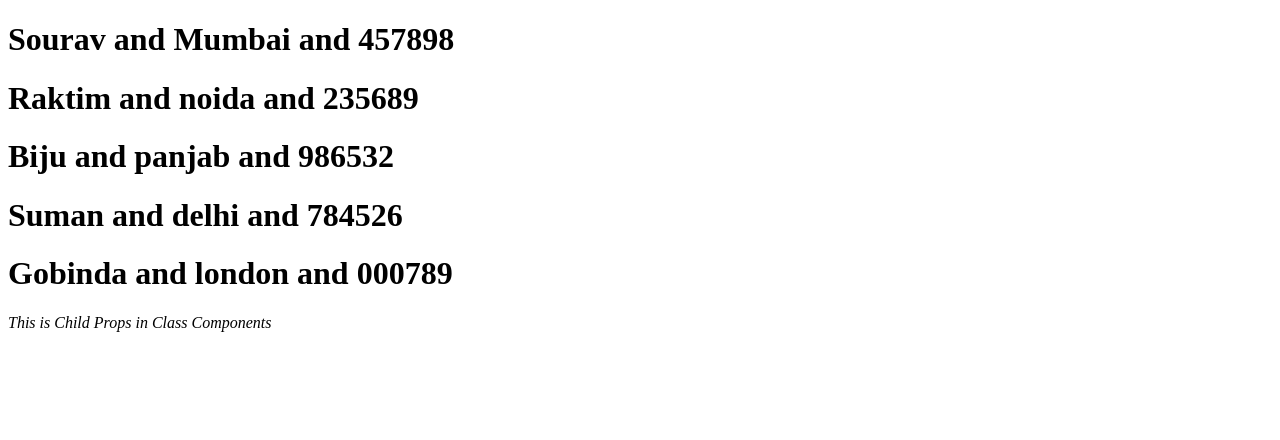
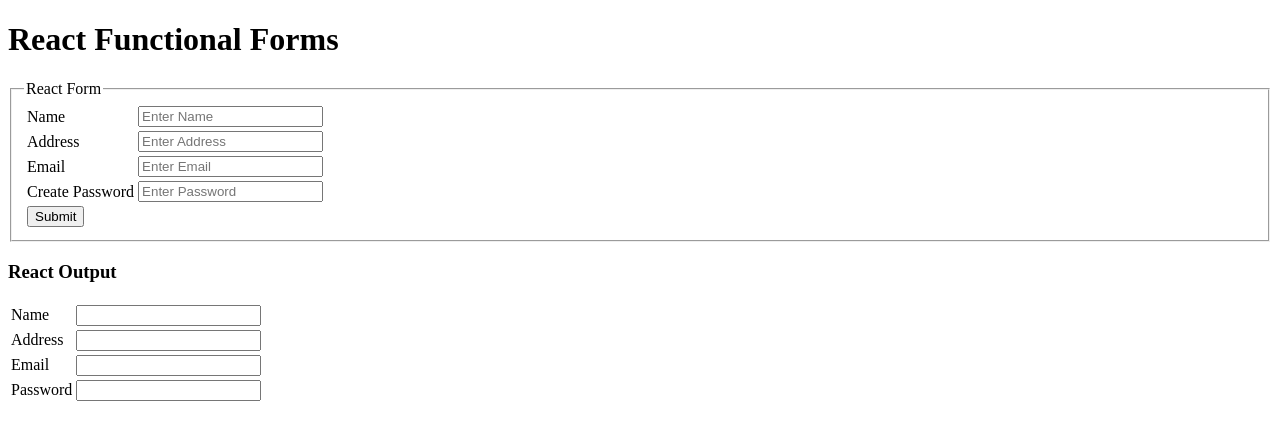
Before and after one commit to dassujan/ejobindiareact, a React (Create React App) app: page / in a window 1280 px wide. Shown: the top 440 px of the page. Built offline with nearby package versions, Linux system fonts and the light colour scheme.

Commit message:
DAY019 - REACT STATE MANAGEMENT, REACT INPUTS, REACT FORM BASICS

```diff
--- a/src/App.js
+++ b/src/App.js
@@ -1,37 +1,16 @@
-// import FirstFun from "./components/FirstFun.jsx";
-// import {FirstFun, FirstFun1} from "./components/FirstFun.jsx";
-// import FirstClass from "./components/FirstClass.jsx";
-import ClassProps from './components/ClassProps.jsx';
-import FunProps from './components/FunProps.jsx';
+import FunState from "./components/FunState";
+import ClassState from "./components/ClassState";
+import FunInputs from './components/FunInputs.jsx'
+import FunForm from "./components/FunForm";
 
 function App() {
-  var name = "Sujan";
   return (
     <div>
-      {/* <FirstFun1/> */}
-      {/* <FirstFun/> */}
-      {/* <FirstClass/> */}
-      {/* <FunProps/> */}
-      {/* <FunProps name = {name} add = "Burdwan" pin = "713101"/>
-      <FunProps name = 'Sourav' add = "Mumbai" pin = "457898"/>
-      <FunProps name = 'Raktim' add = "noida" pin = "235689"/>
-      <FunProps name = 'Biju' add = "panjab" pin ="986532"/>
-      <FunProps name = 'Suman' add = "delhi" pin ="784526"/>
-      <FunProps name = 'Harry' add = "pune" pin ="321548"/>
-      <FunProps name='Gobinda' add='london' pin='000789'>
-        <em>This is Child Props</em>
-      </FunProps> */}
-      {/* <ClassProps com = "Class" besi = 'Fun'/> */}
-      <ClassProps name = 'Sourav' add = "Mumbai" pin = "457898"/>
-      <ClassProps name = 'Raktim' add = "noida" pin = "235689"/>
-      <ClassProps name = 'Biju' add = "panjab" pin ="986532"/>
-      <ClassProps name = 'Suman' add = "delhi" pin ="784526"/>
-      <ClassProps name='Gobinda' add='london' pin='000789'>
-        <em>This is Child Props in Class Components</em>
-      </ClassProps>
-
+      {/* <FunState/> */}
+      {/* <ClassState/> */}
+      {/* <FunInputs/> */}
+      <FunForm/>
     </div>
   );
 }
-
 export default App;
--- /dev/null
+++ b/src/components/ClassState.jsx
@@ -0,0 +1,51 @@
+import React, {Component} from 'react';
+
+export class ClassState extends Component {
+    constructor(){
+        super();
+        this.state={
+            msg:'Welcome To React',
+            count:0,
+        }
+    }
+    handleChange=()=>{
+        this.setState({
+            msg:"Thank you for Visit"
+        })
+    }
+    handleUpdate=()=>{
+        this.setState({
+            count:this.state.count+5,
+        })
+    }
+    handleDelete=()=>{
+        this.setState({
+            count:this.state.count?this.state.count-1:this.state.count,
+        })
+    }
+    handleReset=()=>{
+        this.setState({
+            count:0,
+        })
+    }
+
+    render() {
+        return (
+            <div>
+                {this.state.msg}
+                <br/>
+                <button onClick={this.handleChange}>Change Text</button>
+                <br/>
+                {this.state.count}
+                <br/>
+                <button onClick={this.handleUpdate}>Update</button>
+                <br/>
+                <button onClick={this.handleDelete}>Delete</button>
+                <br/>
+                <button onClick={this.handleReset}>Reset</button>
+            </div>
+        )
+    }
+}
+
+export default ClassState
--- /dev/null
+++ b/src/components/FunForm.jsx
@@ -0,0 +1,97 @@
+import React, {useState} from "react";
+
+const FunForm = () => {
+    const [name, setName] = useState('')
+    const [add, setAdd] = useState('')
+    const [email, setEmail] = useState('')
+    const [pass, setPass] = useState('')
+
+    const handleNameChange = (e) => {
+        setName(e.target.value);
+    }
+    const handleAddChange = (e) => {
+        setAdd(e.target.value);
+    }
+    const handleEmailChange = (e) => {
+        setEmail(e.target.value);
+    }
+    const handlePassChange = (e) => {
+        setPass(e.target.value);
+    }
+    const handleSubmit = (e) => {
+        e.preventDefault();
+        // console.log(name, add, email, pass);
+        document.getElementById('f1').value = name;
+        document.getElementById('f2').value = add;
+        document.getElementById('f3').value = email;
+        document.getElementById('f4').value = pass;
+    }
+    return(
+        <div>
+            <h1>React Functional Forms</h1>
+            <form onSubmit={handleSubmit}>
+                <fieldset>
+                    <legend>React Form</legend>
+                    <table>
+                        <tr>
+                            <td>Name</td>
+                            <td>
+                                <input type="text" onChange={handleNameChange} placeholder="Enter Name" value={name} name='name'/>
+                            </td>
+                        </tr>
+                        <tr>
+                            <td>Address</td>
+                            <td>
+                                <input type="text" onChange={handleAddChange} placeholder="Enter Address" value={add}/>
+                            </td>
+                        </tr>
+                        <tr>
+                            <td>Email</td>
+                            <td>
+                            <input type="email" onChange={handleEmailChange} placeholder="Enter Email" value={email}/>
+                            </td>
+                        </tr>
+                        <tr>
+                            <td>Create Password</td>
+                            <td> <input type="password" onChange={handlePassChange} placeholder="Enter Password" value={pass}/> </td>
+                        </tr>
+                        <tr>
+                            <td colSpan={2}>
+                                <button type="submit">Submit</button>
+                            </td>
+                        </tr>
+                    </table>
+                </fieldset>
+            </form>
+            <h3>React Output</h3>
+            <table>
+                <tr>
+                    <td>Name</td>
+                    <td>
+                        <input type="text" readOnly id="f1"/>
+                    </td>
+                </tr>
+                <tr>
+                    <td>Address</td>
+                    <td>
+                        <input type="text" readOnly id="f2"/>
+                    </td>
+                </tr>
+                <tr>
+                    <td>Email</td>
+                    <td>
+                        <input type="text" readOnly id="f3"/>
+                    </td>
+                </tr>
+                <tr>
+                    <td>Password</td>
+                    <td>
+                        <input type="text" readOnly id="f4"/>
+                    </td>
+                </tr>
+            </table>
+        </div>
+    )
+}
+
+export default FunForm
--- /dev/null
+++ b/src/components/FunInputs.jsx
@@ -0,0 +1,26 @@
+import React, { useState } from "react";
+
+const FunInputs = () => {
+    const [name, setName] = useState('');
+    const [pass, setPass] = useState('');
+
+    const handleNameChange = (event) => {
+        setName(event.target.value);
+    }
+    const handlePassChange = (e) => {
+        setPass(e.target.value)
+    }
+    return (
+        <div>
+            <h1>Example of Functional Inputs</h1>
+            name:-
+            <input type="text" placeholder="Enter your Name" value={name} onChange={handleNameChange} />
+            <br/>
+            Password:-
+            <input type="password" placeholder="Enter your Password" value={pass} onChange={handlePassChange}/>
+            <h1><em>{name} && {pass}</em></h1>
+        </div>
+    )
+}
+
+export default FunInputs
--- /dev/null
+++ b/src/components/FunState.jsx
@@ -0,0 +1,31 @@
+import React, {useState} from "react";
+
+const FunState =()=>{
+    const [msg, setMsg] = useState('Angular');
+    const [num, setNum] = useState(0)
+    const handleUpdate = () => {
+        setMsg('Thank You');
+    }
+    const handleIncrease = () => {
+        setNum(num+5);
+    }
+    const handleDecrease = () => {
+        setNum(num?num-1:num);
+    }
+    const handleReset = () => {
+        setNum(0);
+    }
+    return(
+        <div>
+            <h2>Example of Functional State</h2>
+            {msg}
+            <button onClick={handleUpdate}>UpdateText</button>
+            <br/>
+            {num}
+            <button onClick={handleIncrease}>Increase</button>
+            <button onClick={handleDecrease}>Decrease</button>
+            <button onClick={handleReset}>Reset</button>
+        </div>
+    )
+}
+export default FunState;
```
